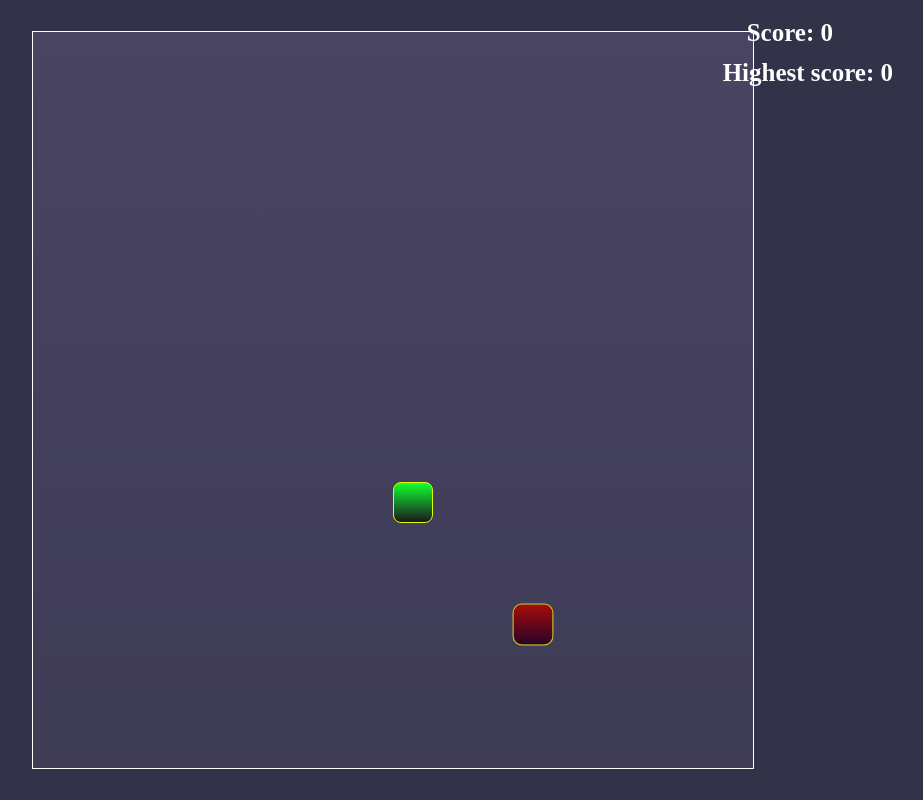
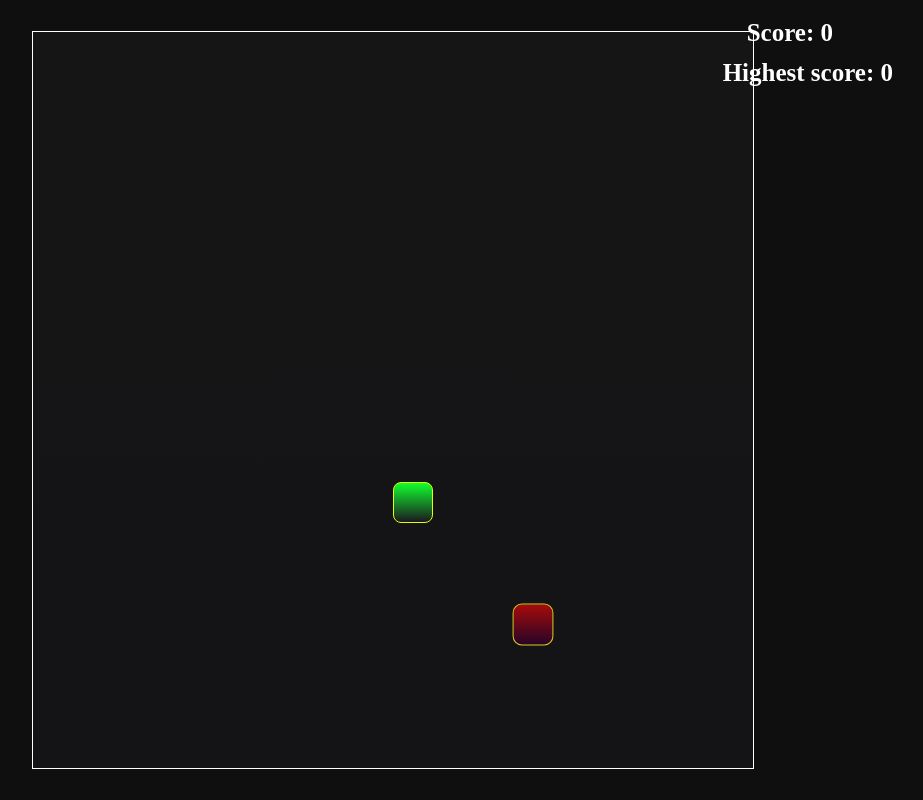
Before and after one commit to arafinmridul/JS-Snake-game, a plain HTML site: page index.html in a window 1280 px wide. Shown: the whole page, without its empty margins (247-1170 px from the left). Drawn offline with Linux system fonts and the light colour scheme; a web font is replaced by a local one.

Commit message:
spmestyles

```diff
--- a/css/style.css
+++ b/css/style.css
@@ -5,7 +5,7 @@
 }
 
 .body {
-  background-color: #323248;
+  background-color: #0f0f0f;
   min-height: 100vh;
   display: flex;
   justify-content: center;
@@ -33,7 +33,7 @@
 }
 
 #board {
-  background: linear-gradient(rgb(72 68 98), rgb(63 60 86));
+  background: linear-gradient(rgb(21 21 21), rgb(20 20 23));
   width: 90vmin;
   height: 92vmin;
   border: 1px solid white;
```
